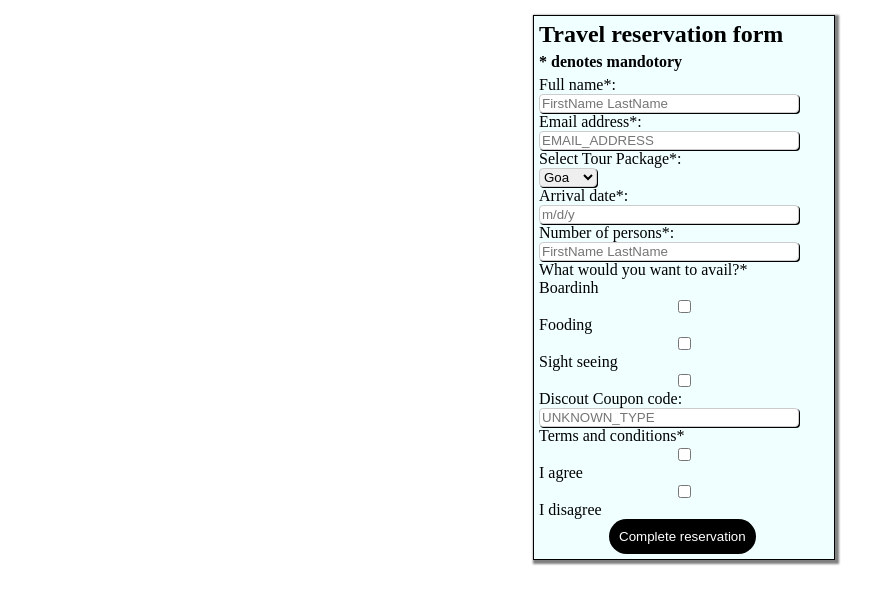
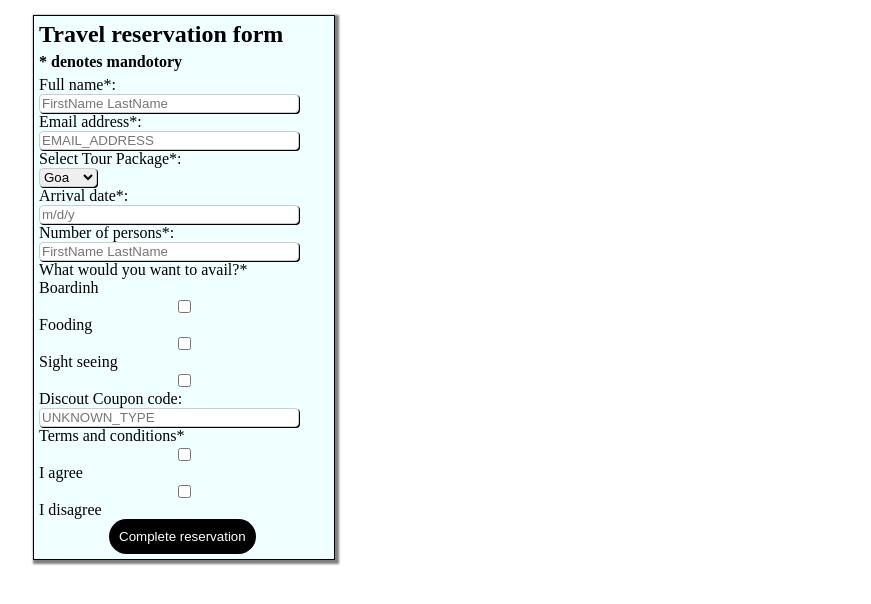
Before and after one commit to A3Scotl/01_NguyenTruongAn_Web, a plain HTML site: page lap1_NguyenTruongAn/bai16.html in a window 1280 px wide. Shown: the whole page, without its empty margins (67-938 px from the left). Drawn offline with Linux system fonts and the light colour scheme.

Commit message:
edit bai16

```diff
--- a/lap1_NguyenTruongAn/bai16.html
+++ b/lap1_NguyenTruongAn/bai16.html
@@ -34,7 +34,7 @@ input[type=submit]:hover{
 div{
     position: absolute;
     margin-top: 15px;
-    margin-left: 600px;
+    margin-left: 100px;
     width: 300px;
     border: 1px solid black;
     box-shadow: 2px 2px 2px 2px gray;
```
